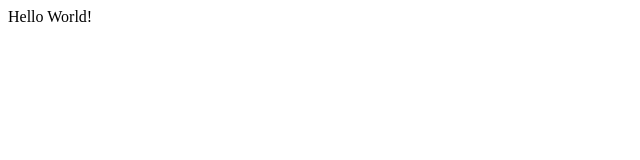
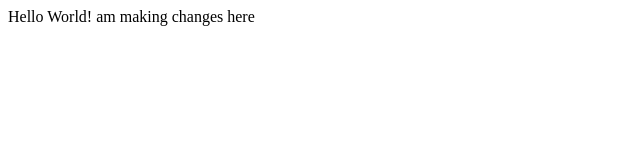
Before and after one commit to 1802457/git_demo, a plain HTML site: page index.html in a window 1280 px wide. Shown: the whole page, without its empty margins (0-640 px from the left). Drawn offline with Linux system fonts and the light colour scheme.

Commit message:
am modified CHANGES HERE

```diff
--- a/index.html
+++ b/index.html
@@ -8,6 +8,6 @@
 	</head>
 
 	<body>
-		Hello World!
+			Hello World! am making changes here
 	</body>
 </html>
```
